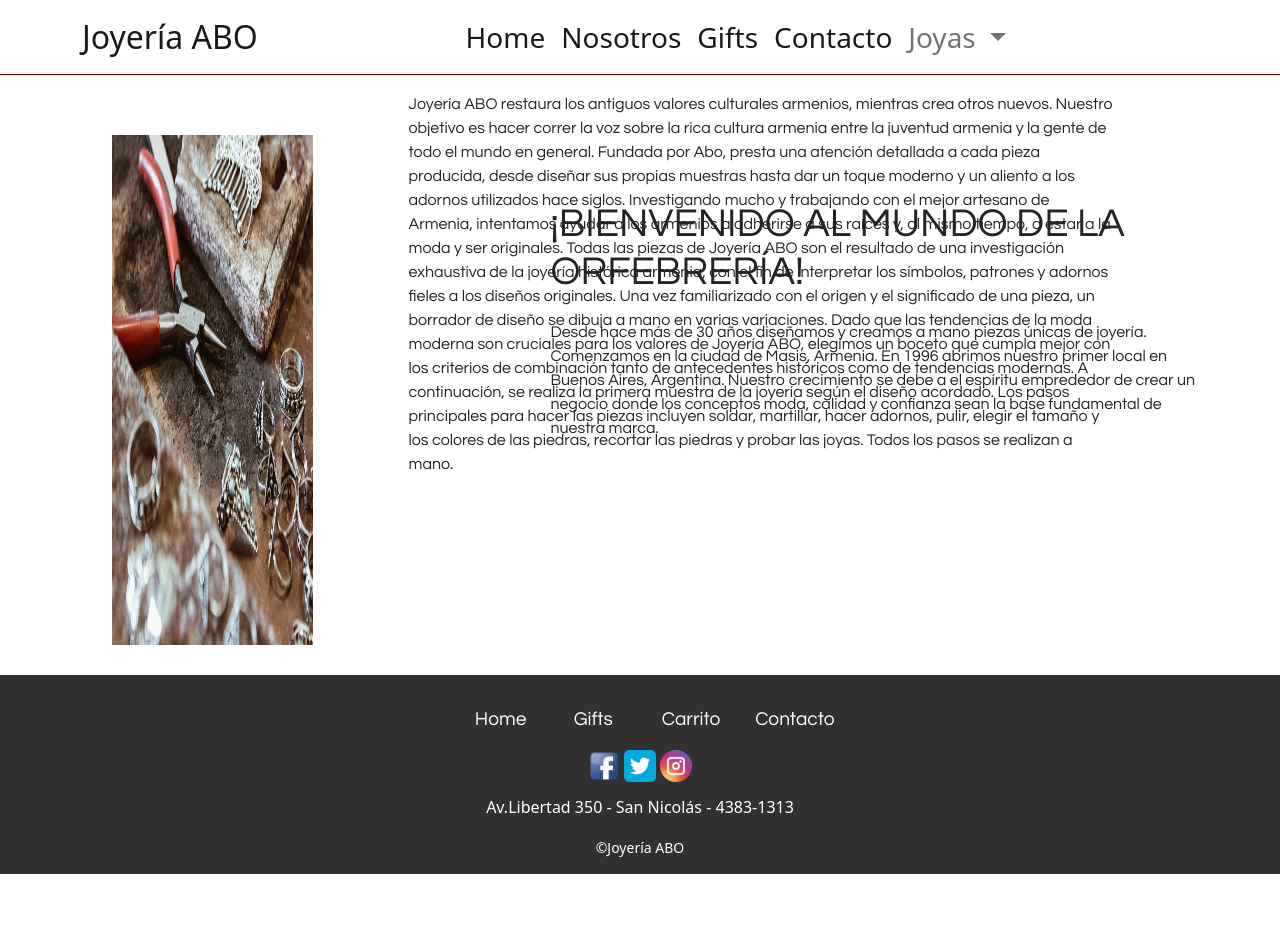
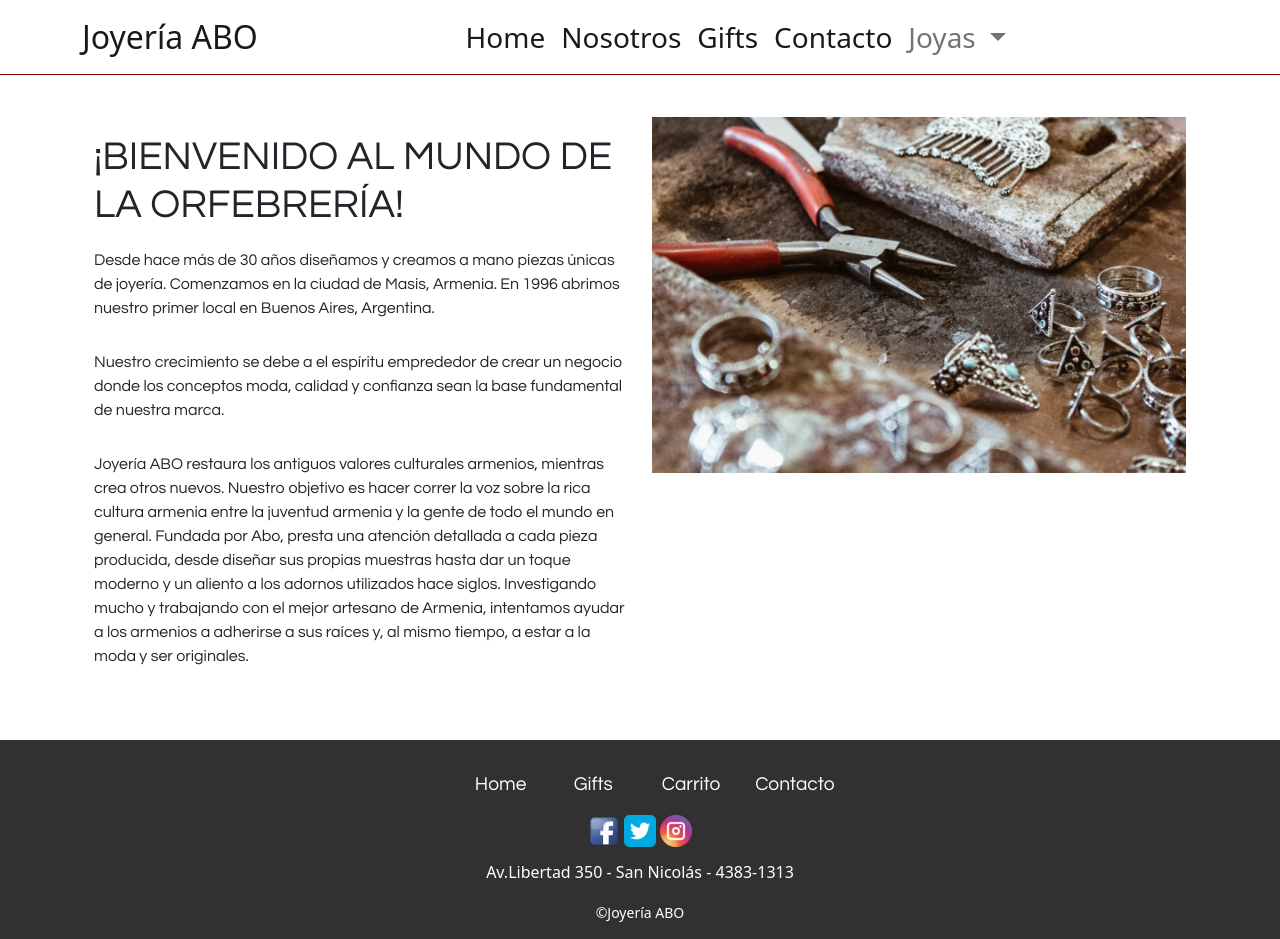
Before and after one commit to MariamTevosyan/joyeriabo, a website: page pages/nosotros.html in a window 1280 px wide. Before the commit the page ends 874 px from the top, so only its background shows below. Drawn offline with Linux system fonts and the light colour scheme.

Commit message:
Ajuste foto "nosotros"

```diff
--- a/pages/nosotros.html
+++ b/pages/nosotros.html
@@ -53,25 +53,40 @@
 </header>
 
 <!----Foto Nosotros---->
-<div class="container">
-    <div class="row">
-        <div class="col-lg-3 order-last order-sm-first">
-            <img class="fotoNosotros img-fluid order-first order-sm-last" src="../images/fondo.jpg" alt="FotoChoker" title="FotoCadenaChoker">
-        </div>
 
-<!----Texto Nosotros---->
-    <div class="col-lg-9 order-first order-sm-last">
-        <h1 class="tituloParrafo">¡BIENVENIDO AL MUNDO DE LA ORFEBRERÍA!</h1>
-            <p class="parrafoNosotros">Desde hace más de 30 años diseñamos y creamos a mano piezas únicas de joyería. Comenzamos en la ciudad de Masis, Armenia. En 1996 abrimos nuestro primer local en Buenos Aires, Argentina. Nuestro crecimiento se debe a el espíritu emprededor de crear un negocio donde los conceptos moda, calidad y confianza sean la base fundamental de nuestra marca.</p>
+<section class="seccionGifts">
 
-            <p class="descripcionNosotros">Joyería ABO restaura los antiguos valores culturales armenios, mientras crea otros nuevos. Nuestro objetivo es hacer correr la voz sobre la rica cultura armenia entre la juventud armenia y la gente de todo el mundo en general. Fundada por Abo, presta una atención detallada a cada pieza producida, desde diseñar sus propias muestras hasta dar un toque moderno y un aliento a los adornos utilizados hace siglos. Investigando mucho y trabajando con el mejor artesano de Armenia, intentamos ayudar a los armenios a adherirse a sus raíces y, al mismo tiempo, a estar a la moda y ser originales.
+    <div class="container">
+         <div class="row gifts__bloque">
 
-            Todas las piezas de Joyería ABO son el resultado de una investigación exhaustiva de la joyería histórica armenia, con el fin de interpretar los símbolos, patrones y adornos fieles a los diseños originales. Una vez familiarizado con el origen y el significado de una pieza, un borrador de diseño se dibuja a mano en varias variaciones.
+            <div class="col-lg-6 content order-lg-1 order-2 mt-3">
 
-            Dado que las tendencias de la moda moderna son cruciales para los valores de Joyería ABO, elegimos un boceto que cumpla mejor con los criterios de combinación tanto de antecedentes históricos como de tendencias modernas. A continuación, se realiza la primera muestra de la joyería según el diseño acordado. Los pasos principales para hacer las piezas incluyen soldar, martillar, hacer adornos, pulir, elegir el tamaño y los colores de las piedras, recortar las piedras y probar las joyas. Todos los pasos se realizan a mano.</p>
+                <div class="bloque_joya">
+
+                    <h1 class="tituloParrafo">¡BIENVENIDO AL MUNDO DE LA ORFEBRERÍA!</h1>
+
+                    <p class="parrafoNosotros">Desde hace más de 30 años diseñamos y creamos a mano piezas únicas de joyería. Comenzamos en la ciudad de Masis, Armenia. En 1996 abrimos nuestro primer local en Buenos Aires, Argentina.</p>
+                </div>
+
+                <div class="bloque_joya">
+
+                    <p class="parrafoNosotros">Nuestro crecimiento se debe a el espíritu emprededor de crear un negocio donde los conceptos moda, calidad y confianza sean la base fundamental de nuestra marca.</p>
+                </div>
+
+                <div class="bloque_joya">
+
+                    <p class="parrafoNosotros">Joyería ABO restaura los antiguos valores culturales armenios, mientras crea otros nuevos. Nuestro objetivo es hacer correr la voz sobre la rica cultura armenia entre la juventud armenia y la gente de todo el mundo en general. Fundada por Abo, presta una atención detallada a cada pieza producida, desde diseñar sus propias muestras hasta dar un toque moderno y un aliento a los adornos utilizados hace siglos. Investigando mucho y trabajando con el mejor artesano de Armenia, intentamos ayudar a los armenios a adherirse a sus raíces y, al mismo tiempo, a estar a la moda y ser originales.</p>
+                </div>
+
+            </div>
+
+            <div class="col-lg-6 order-lg-2 order-1">
+            <img src="../images/fondo.jpg" class="img-fluid" alt="foto nosotros">
+            </div>
+
         </div>
     </div>
-</div>
+</section>
 
 <!--------Footer-------->
 <div class="footer_padding">
--- a/scss/pages/_nosotros.scss
+++ b/scss/pages/_nosotros.scss
@@ -15,19 +15,13 @@
     margin: 0;
     padding: 0;
     font-family: $estilo-nosotros;
-    position: absolute;
-    left: 43%;
-    top: 25%;
+    margin-bottom: 1.2rem;
 }
 
 .parrafoNosotros{
     margin: 0;
     padding: 0;
     font-family: $estilo-nosotros;
-    position: absolute;
-    left: 43%;
-    right: 5%;
-    top: 40%;
 }
 
 .descripcionNosotros{
```
Also changed, not shown: css/main.css, 1 other file.
